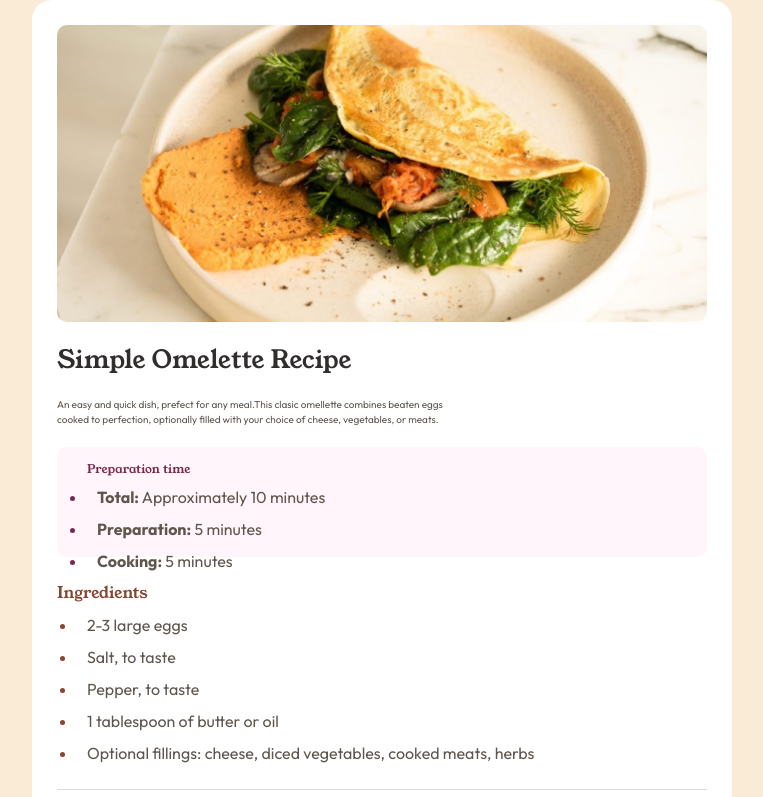
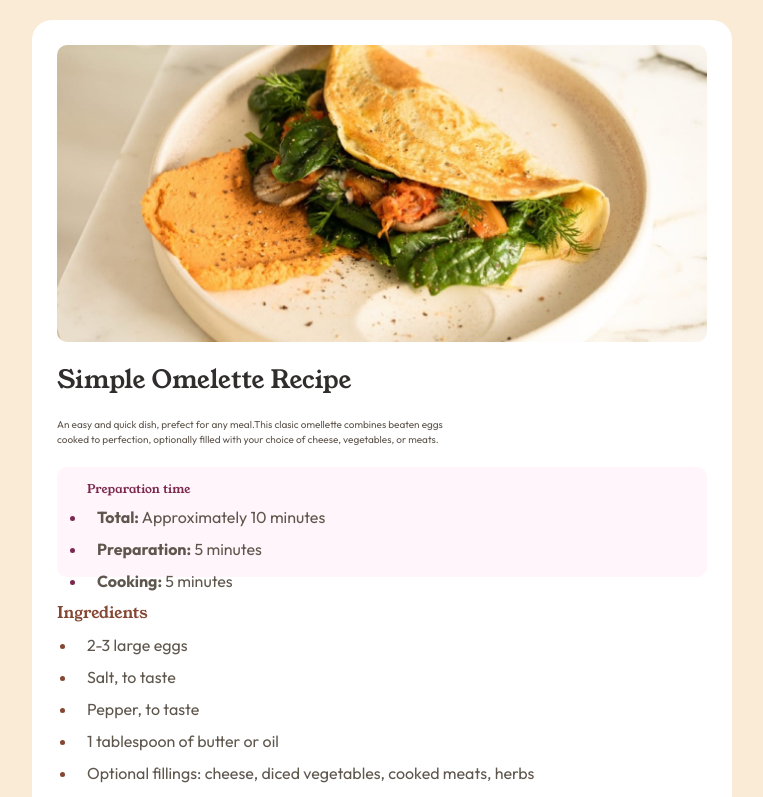
Before and after one commit to 3laagaber/Recipe-page, a plain HTML site: page index.html in a window 1280 px wide. Shown: the top 797 px of the page, without its empty margins (258-1021 px from the left). Drawn offline with Linux system fonts and the light colour scheme.

Commit message:
Update style.css

```diff
--- a/style.css
+++ b/style.css
@@ -33,6 +33,7 @@ main{
     width: 70rem;
     min-height: 200vh;
     display: flex;
+    margin-top:4rem;
     justify-content: flex-start;
     border-radius: 2rem;
     padding: 2.5rem;
```
